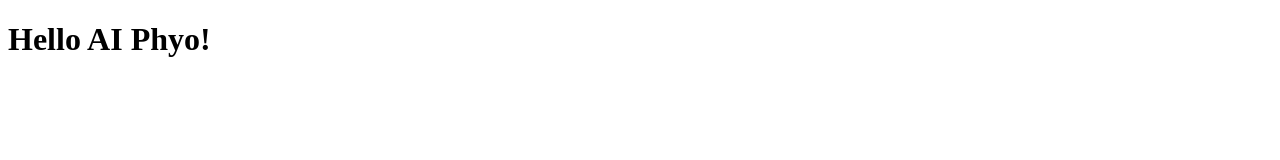
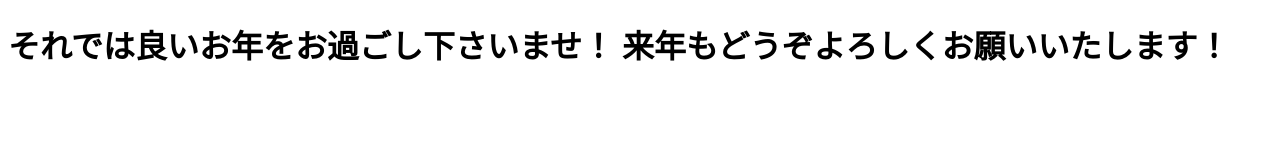
Before and after one commit to CodexSnippet/CodexSnippet.github.io, a plain HTML site: page index.html in a window 1280 px wide. Drawn offline with Linux system fonts and the light colour scheme.

Commit message:
japanese

```diff
--- a/index.html
+++ b/index.html
@@ -5,6 +5,7 @@
   <title>CodexSnippet</title>
 </head>
 <body>
-  <h1>Hello AI Phyo!</h1>
+  <h1>それでは良いお年をお過ごし下さいませ！
+来年もどうぞよろしくお願いいたします！</h1>
 </body>
 </html>
```
